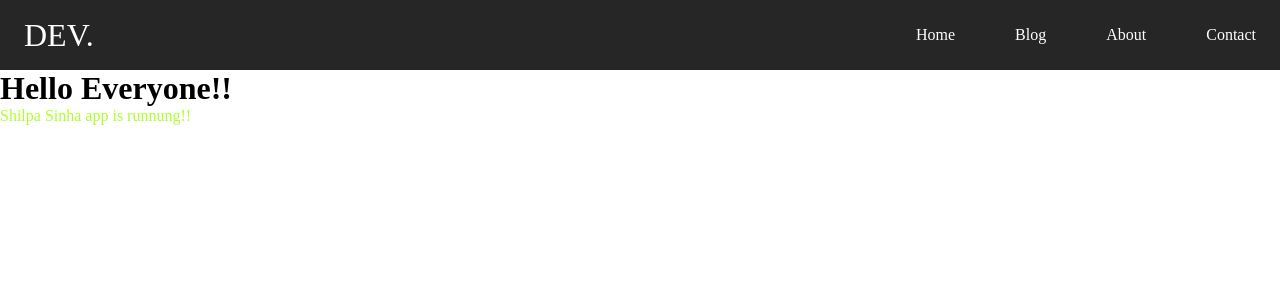
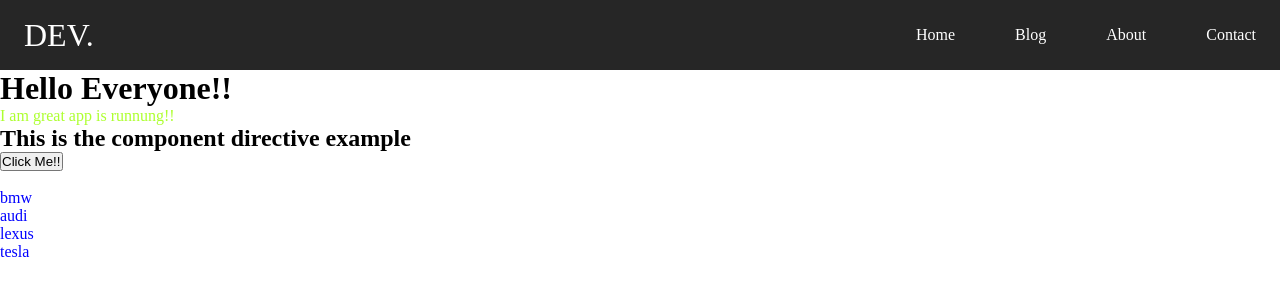
Before and after one commit to Shilpa3107/Angularcodes, an Angular app: page / in a window 1280 px wide. Shown: the top 300 px of the page. Built offline with nearby package versions, Linux system fonts and the light colour scheme.

Commit message:
Using *ngFor

```diff
--- a/src/app/app.component.html
+++ b/src/app/app.component.html
@@ -1,2 +1,12 @@
 <h1>Hello Everyone!!</h1>
 <p style="color: greenyellow">{{title}} app is runnung!!</p>
+<h2>This is the component directive example </h2>
+<button (click) ="btnclick()">Click Me!!</button>
+<br>
+<br>
+<!-- <button *ngIf ="!userLoggedIn">Login</button>
+<button *ngIf = "userLoggedIn">Logout</button> -->
+<ul>
+    <li *ngFor = "let car of cars">{{car}}
+    </li>
+</ul>
--- a/src/app/app.component.ts
+++ b/src/app/app.component.ts
@@ -6,15 +6,20 @@ import { Component, HostListener } from '@angular/core';
   styleUrls: ['./app.component.css']
 })
 export class AppComponent {
-  title = 'Shilpa Sinha';
+  // userLoggedIn: boolean = !false;
+  cars: Array<string> = ["bmw","audi","lexus","tesla"];
+  title = 'I am great';
 
-  constructor(){
-    console.log("You are in component.ts");
+  btnclick(){
+    prompt("Here it is working perfect");
   }
-  @HostListener('click',['$event'])
-  onhostclick(event:Event){
-    alert("This is listening your event");
-  }
+  //constructor(){}
+  //   console.log("You are in component.ts");
+  // }
+  // @HostListener('click',['$event'])
+  // onhostclick(event:Event){
+  //   alert("This is listening your event");
+  // }
 
   // friendslist = [
   //   {
```
